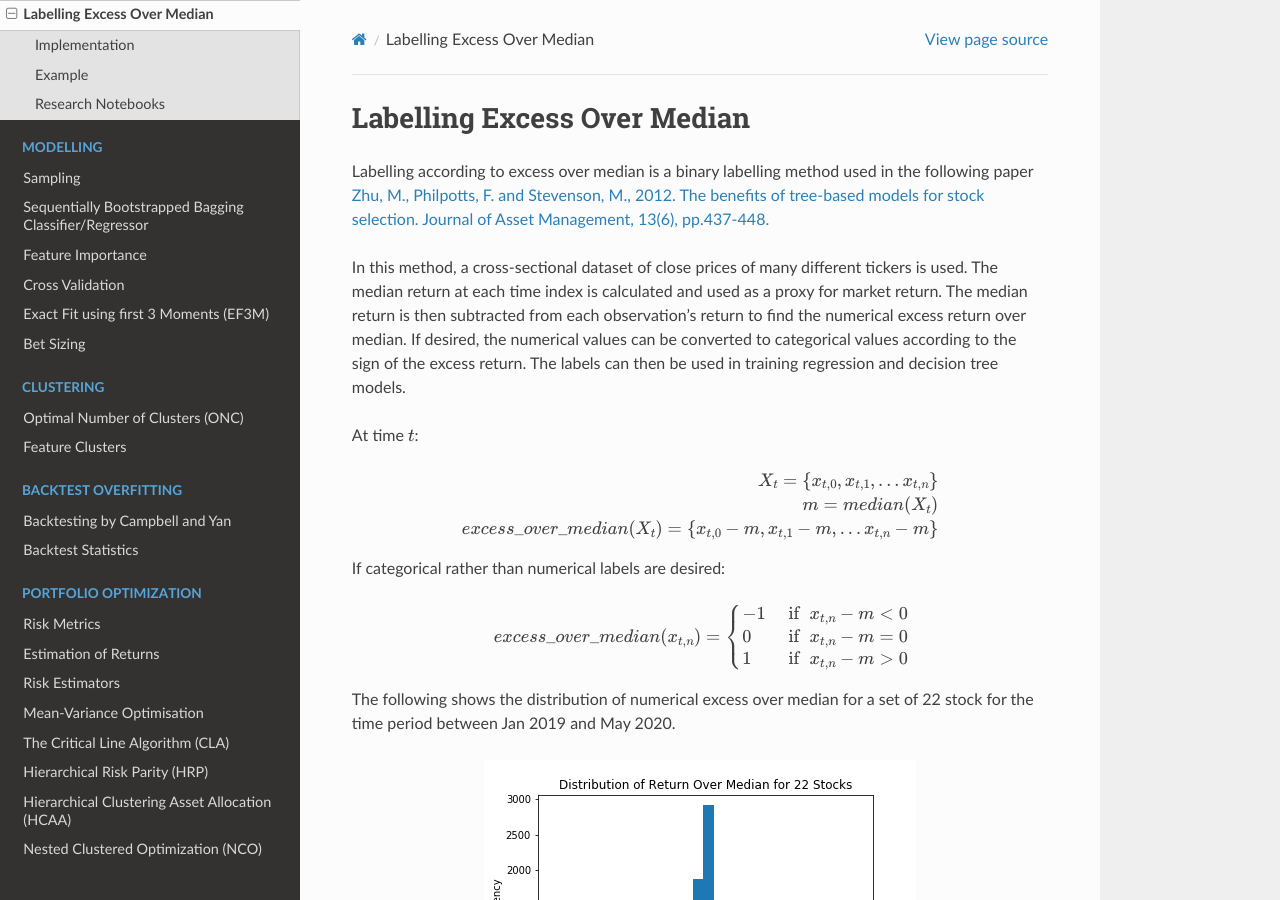
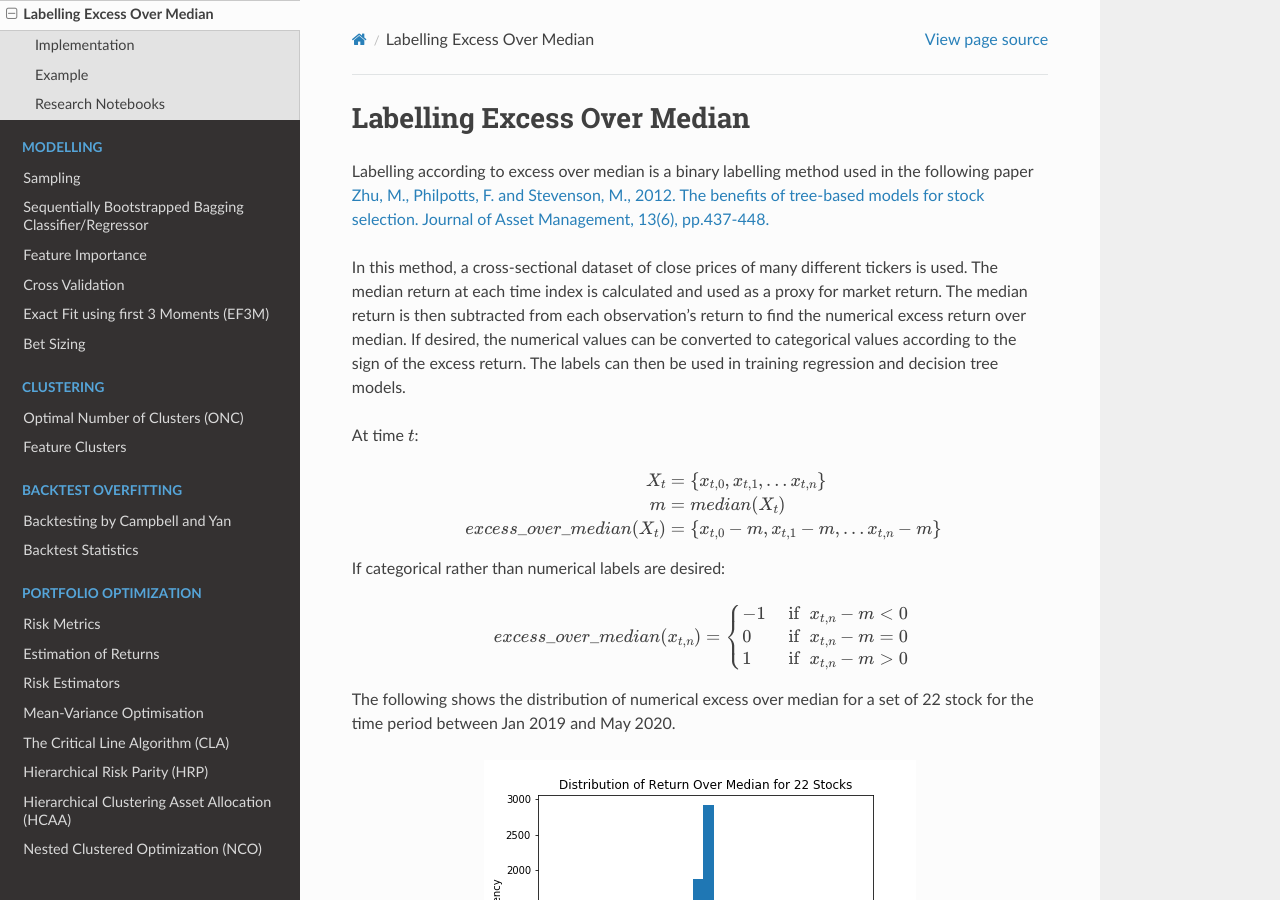
Before and after one commit to hudson-and-thames/mlfinlab, a Sphinx documentation site: the page built from docs/source/implementations/labeling_excess_median.rst, in a window 1280 px wide and 900 px high. Built offline with Sphinx 7.4.7 and the Read the Docs theme 2.0.0, drawn with Linux system fonts in a browser that asks for light colours.

Commit message:
centered formula in doc Please enter the commit message for your changes. Lines starting

```diff
--- a/docs/source/implementations/labeling_excess_median.rst
+++ b/docs/source/implementations/labeling_excess_median.rst
@@ -17,9 +17,11 @@ At time :math:`t`:
 
 .. math::
 
-    X_t = \{x_{t,0}, x_{t,1}, ... x_{t,n}\}
-    \\m = median(X_t)
-    \\excess\_over\_median(X_t) = \{x_{t,0} - m, x_{t,1} - m, ... x_{t,n} - m\}
+    X_t &= \{x_{t,0}, x_{t,1}, ... x_{t,n}\}
+
+    m &= median(X_t)
+
+    excess\_over\_median(X_t) &= \{x_{t,0} - m, x_{t,1} - m, ... x_{t,n} - m\}
 
 
 If categorical rather than numerical labels are desired:
```
